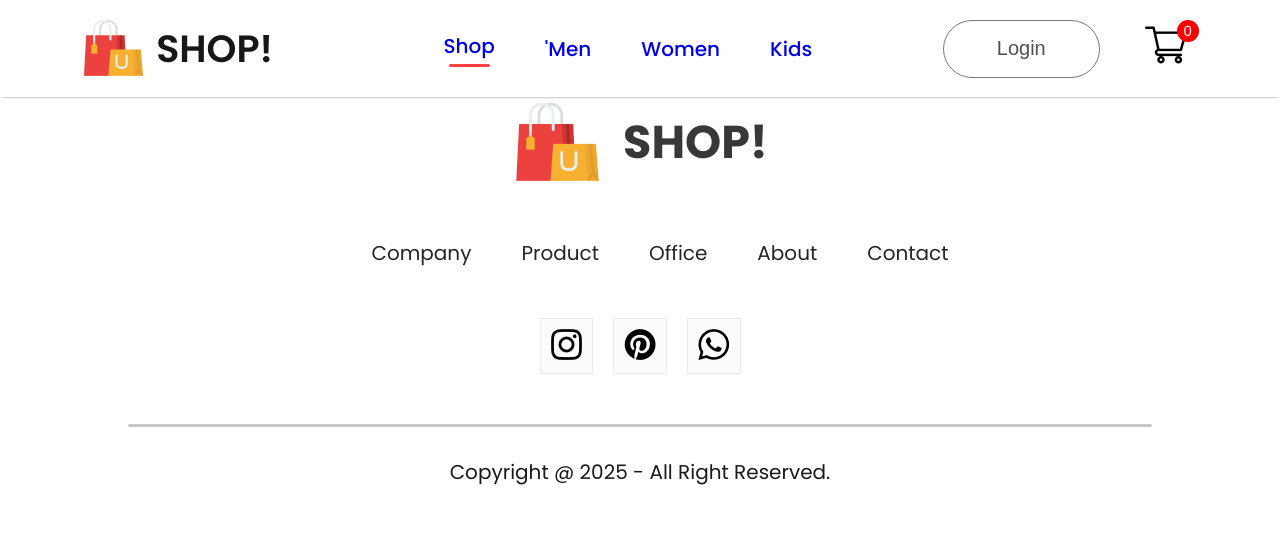
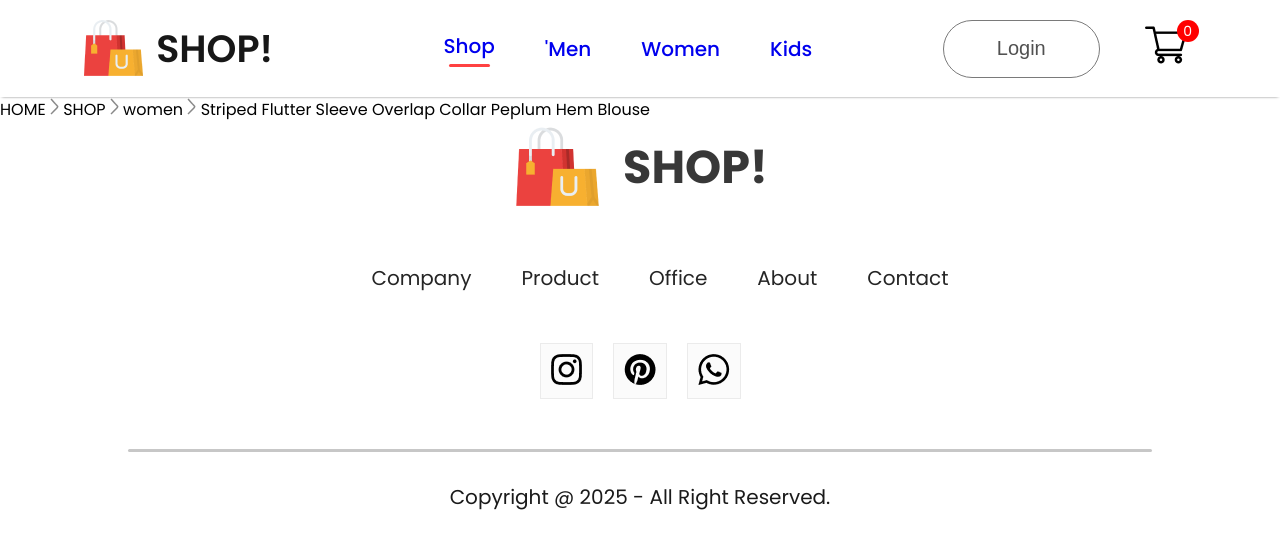
Before and after one commit to zizua/e-commerce, a React (Create React App) app in the folder frontend/: page /product/1 in a window 1280 px wide. Shown: the top 548 px of the page. Built offline with nearby package versions, Linux system fonts and the light colour scheme.

Commit message:
18. configure product.jsx & create breadcrum folder and files (for link all products to product page)

```diff
--- /dev/null
+++ b/frontend/src/Components/Breadcrum/Breadcrum.jsx
@@ -0,0 +1,14 @@
+import React from 'react'
+import './Breadcrum.css'
+import arrow_icon from '../Assets/breadcrum_arrow.png'
+
+const Breadcrum = (props) => {
+    const {product} = props;
+  return (
+    <div className='breadcrum'>
+        <div>HOME <img src={arrow_icon} alt="" /> SHOP <img src={arrow_icon} alt="" /> {product.category} <img src={arrow_icon} alt="" /> {product.name} </div>
+    </div>
+  )
+}
+
+export default Breadcrum
--- a/frontend/src/Components/Item/Item.jsx
+++ b/frontend/src/Components/Item/Item.jsx
@@ -1,10 +1,14 @@
 import React from 'react'
 import './Item.css'
+import {Link} from 'react-router-dom'
 
 const Item = (props) => {
   return (
     <div className='item'>
-        <img src={props.image} alt={props.name} />
+        {/* 16. give link for all product to product page --start */}
+        <Link to={`/product/${props.id}`}><img src={props.image} alt={props.name} /></Link>
+        {/* 16. give link for all product to product page --end */}
+        {/* <img src={props.image} alt={props.name} /> */}
         <p>{props.name}</p>
         <div className="item-prices">
             <div className="item-price-new">
--- a/frontend/src/Pages/Product.jsx
+++ b/frontend/src/Pages/Product.jsx
@@ -1,11 +1,19 @@
-import React from 'react'
+import React, { useContext } from 'react';
+import { ShopContext } from '../Context/ShopContext';
+import { useParams } from 'react-router-dom';
+import Breadcrum from '../Components/Breadcrum/Breadcrum';
 
 const Product = () => {
+  const { all_product } = useContext(ShopContext);
+  const { productId } = useParams();
+  const product = all_product.find((e) => e.id === Number(productId));
   return (
     <div>
+      {/* 15. setup & design the product page --start */}
+      <Breadcrum product={product}/>
+      {/* 15. setup & design the product page --end */}
+    </div>
+   )
+};
 
-    </div>
-  )
-}
-
-export default Product
+export default Product;
```
Also changed, not shown: frontend/src/Components/Breadcrum/Breadcrum.css (added).
